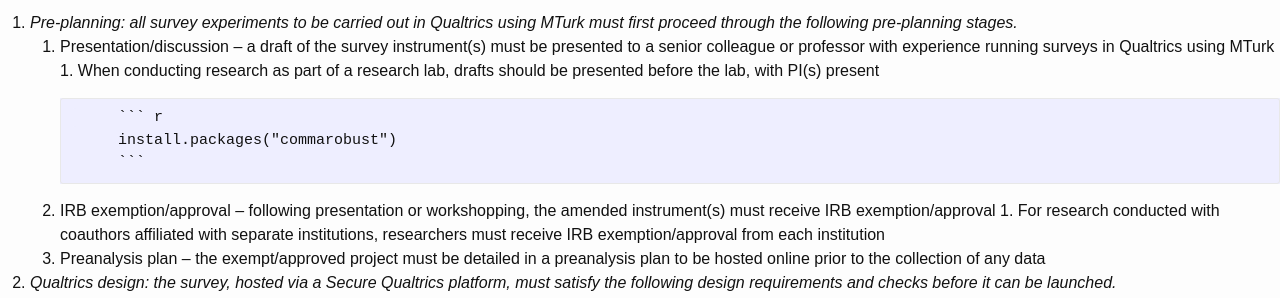
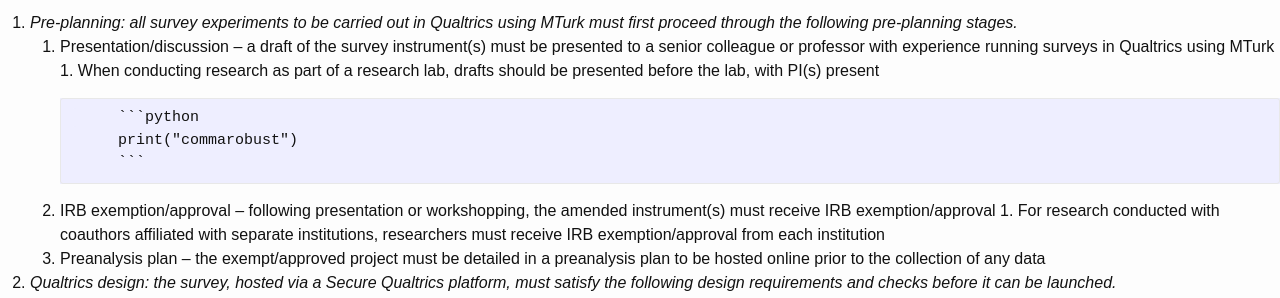
Before and after one commit to jonathonbaron/jonathonbaron.github.io, a Jekyll site: the page built from sops_checklists/qualtrics_mturk_checklist.md, in a window 1280 px wide and 900 px high. Shown: the part 223-521 px from the top of the window. Built offline with Jekyll 4.4.1, drawn with Linux system fonts in a browser that asks for light colours; our own code applies the rules of GitHub Pages for plain Markdown files.

Commit message:
Update qualtrics_mturk_checklist.md

````diff
--- a/sops_checklists/qualtrics_mturk_checklist.md
+++ b/sops_checklists/qualtrics_mturk_checklist.md
@@ -7,8 +7,8 @@
     1. Presentation/discussion -- a draft of the survey instrument(s) must be presented to a senior colleague or professor with experience running surveys in Qualtrics using MTurk
             1. When conducting research as part of a research lab, drafts should be presented before the lab, with PI(s) present
 
-                ``` r
-                install.packages("commarobust")
+                ```python
+                print("commarobust")
                 ```
 
     2. IRB exemption/approval -- following presentation or workshopping, the amended instrument(s) must receive IRB exemption/approval
````
